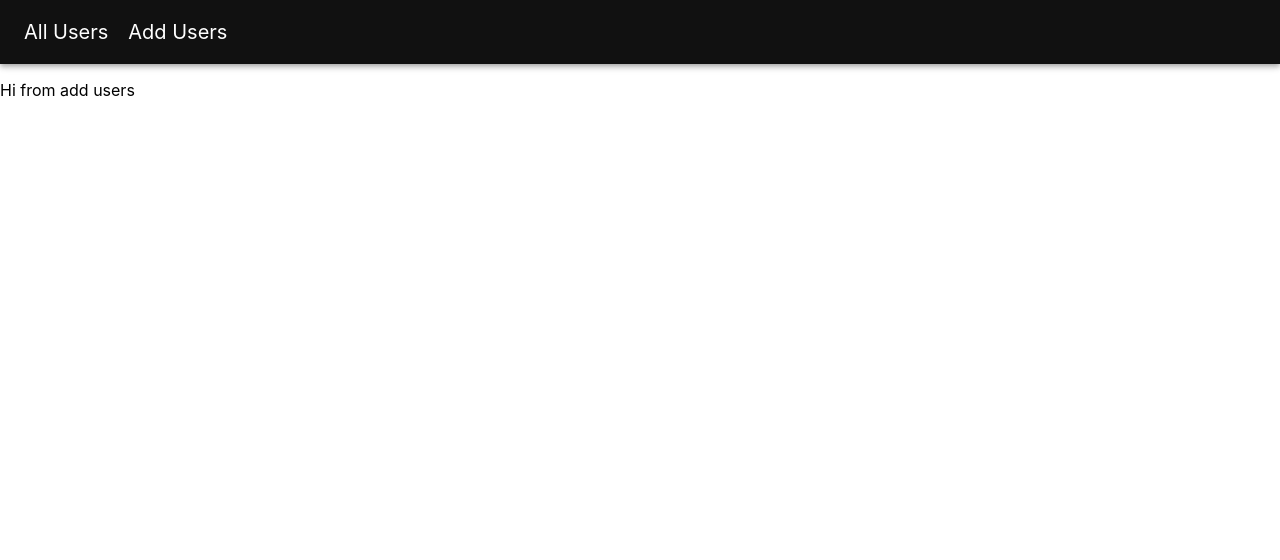
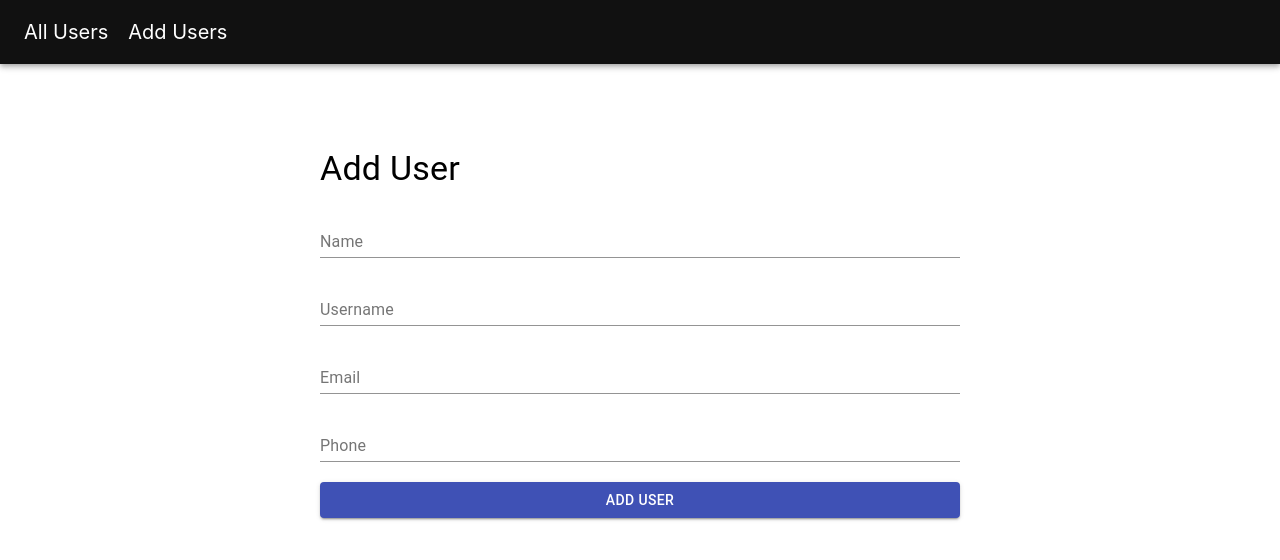
Before and after one commit to BucBharat/frontend_react, a React (Create React App) app: page /add in a window 1280 px wide. Shown: the top 560 px of the page. Built offline with nearby package versions, Linux system fonts and the light colour scheme.

Commit message:
COmpleted add operation

```diff
--- a/src/Database/db.json
+++ b/src/Database/db.json
@@ -6,6 +6,27 @@
       "email": "bharat.buchupalle1234@gmail.com",
       "phone": "1234567890",
       "id": 0
+    },
+    {
+      "name": "bharat reddy",
+      "username": "norway",
+      "phone": "12345654321",
+      "email": "bharat.buchupalle1@gmail.com",
+      "id": 1
+    },
+    {
+      "name": "Soma",
+      "username": "haha",
+      "phone": "1234432123",
+      "email": "soma@gmail.com",
+      "id": 2
+    },
+    {
+      "name": "Just chilling",
+      "username": "chill",
+      "phone": "1234432111",
+      "email": "chill@gmail.com",
+      "id": 3
     }
   ]
 }
--- a/src/Service/api.js
+++ b/src/Service/api.js
@@ -2,6 +2,10 @@ import axios from 'axios';
 const url = 'http://localhost:3003/users';
 export const getUsers = async () => {
   return await axios.get(url);
+};
+
+export const addUser = async user => {
+  return await axios.post(url, user);
 };
 
 // const headers = {
--- a/src/components/AddUser.jsx
+++ b/src/components/AddUser.jsx
@@ -1,5 +1,80 @@
+import {
+  FormGroup,
+  FormControl,
+  InputLabel,
+  Input,
+  Button,
+  makeStyles,
+  Typography,
+} from '@material-ui/core';
+import { useEffect, useState } from 'react';
+import { addUser } from '../Service/api.js';
+import { useNavigate } from 'react-router-dom';
+
+const useStyle = makeStyles({
+  container: {
+    width: '50%',
+    margin: '5% 0 0 25%',
+    '& > *': {
+      marginTop: 20,
+    },
+  },
+});
+
+const initialValues = {
+  name: '',
+  username: '',
+  phone: '',
+  email: '',
+};
+
 const AddUser = () => {
-  return <p>Hi from add users</p>;
+  const [user, setUser] = useState(initialValues);
+  const { name, username, email, phone } = user;
+  const classes = useStyle();
+  const onValueChange = e => {
+    console.log(e.target.value);
+    setUser({ ...user, [e.target.name]: e.target.value });
+  };
+  const history = useNavigate();
+
+  const addUserDetails = async () => {
+    await addUser(user);
+    history('/');
+  };
+
+  return (
+    <FormGroup className={classes.container}>
+      <Typography variant="h4">Add User</Typography>
+      <FormControl>
+        <InputLabel>Name</InputLabel>
+        <Input onChange={e => onValueChange(e)} name="name" value={name} />
+      </FormControl>
+      <FormControl>
+        <InputLabel>Username</InputLabel>
+        <Input
+          onChange={e => onValueChange(e)}
+          name="username"
+          value={username}
+        />
+      </FormControl>
+      <FormControl>
+        <InputLabel>Email</InputLabel>
+        <Input onChange={e => onValueChange(e)} name="email" value={email} />
+      </FormControl>
+      <FormControl>
+        <InputLabel>Phone</InputLabel>
+        <Input onChange={e => onValueChange(e)} name="phone" value={phone} />
+      </FormControl>
+      <Button
+        variant="contained"
+        onClick={() => addUserDetails()}
+        color="primary"
+      >
+        Add user
+      </Button>
+    </FormGroup>
+  );
 };
 
 export default AddUser;
```
